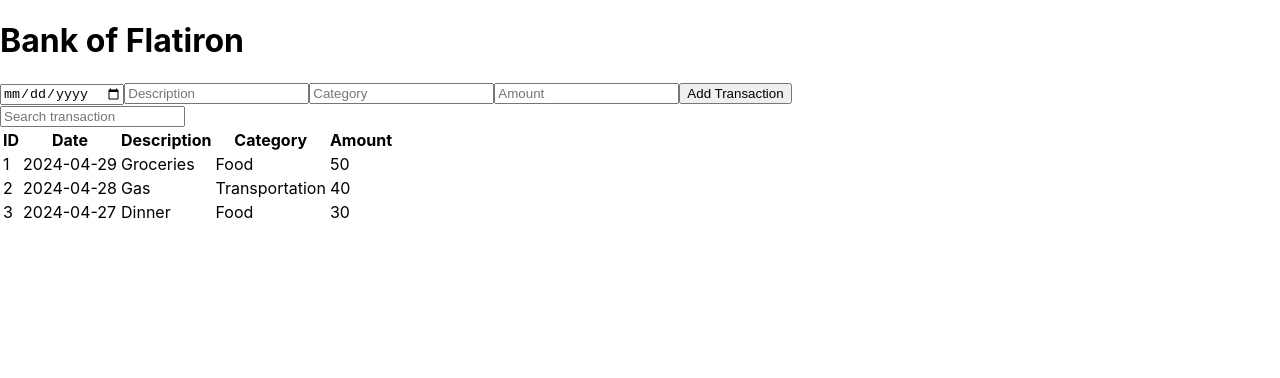
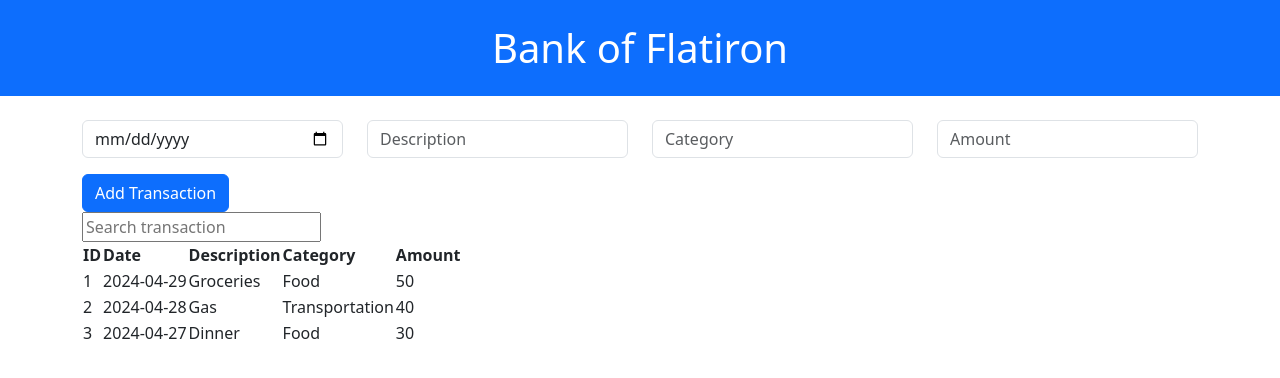
Before and after one commit to brianchege2k/bank_of_flatiron, a React (Create React App) app: page / in a window 1280 px wide. Shown: the top 378 px of the page. Built offline with nearby package versions, Linux system fonts and the light colour scheme; data requests are answered from the project's data file.

Commit message:
styling changes

```diff
--- a/src/App.js
+++ b/src/App.js
@@ -33,10 +33,14 @@ function App() {
 
   return (
     <div className="App">
-      <h1>Bank of Flatiron</h1>
-      <TransactionForm onAddTransaction={handleAddTransaction} />
-      <SearchBar onSearch={handleSearch} />
-      <TransactionTable transactions={filteredTransactions} />
+      <header className="bg-primary text-white text-center py-4">
+        <h1 className="mb-0">Bank of Flatiron</h1>
+      </header>
+      <div className="container">
+        <TransactionForm onAddTransaction={handleAddTransaction} />
+        <SearchBar onSearch={handleSearch} />
+        <TransactionTable transactions={filteredTransactions} />
+      </div>
     </div>
   );
 }
--- a/src/TransactionForm.js
+++ b/src/TransactionForm.js
@@ -1,3 +1,5 @@
+// src/TransactionForm.js
+
 import React, { useState } from 'react';
 
 const TransactionForm = ({ onAddTransaction }) => {
@@ -24,39 +26,53 @@ const TransactionForm = ({ onAddTransaction }) => {
   };
 
   return (
-    <form onSubmit={handleSubmit}>
+    <form onSubmit={handleSubmit} className="mt-4">
+      <div className="row">
+        <div className="col-md-3">
           <input
             type="date"
             name="date"
             value={formData.date}
             onChange={handleChange}
+            className="form-control"
             required
           />
+        </div>
+        <div className="col-md-3">
           <input
             type="text"
             name="description"
             placeholder="Description"
             value={formData.description}
             onChange={handleChange}
+            className="form-control"
             required
           />
+        </div>
+        <div className="col-md-3">
           <input
             type="text"
             name="category"
             placeholder="Category"
             value={formData.category}
             onChange={handleChange}
+            className="form-control"
             required
           />
+        </div>
+        <div className="col-md-3">
           <input
             type="number"
             name="amount"
             placeholder="Amount"
             value={formData.amount}
             onChange={handleChange}
+            className="form-control"
             required
           />
-      <button type="submit">Add Transaction</button>
+        </div>
+      </div>
+      <button type="submit" className="btn btn-primary mt-3">Add Transaction</button>
     </form>
   );
 };
--- a/src/index.js
+++ b/src/index.js
@@ -3,6 +3,7 @@ import ReactDOM from 'react-dom/client';
 import './index.css';
 import App from './App';
 import reportWebVitals from './reportWebVitals';
+import 'bootstrap/dist/css/bootstrap.min.css';
 
 const root = ReactDOM.createRoot(document.getElementById('root'));
 root.render(
```
Lines whose indentation alone changed are shown as unchanged.
